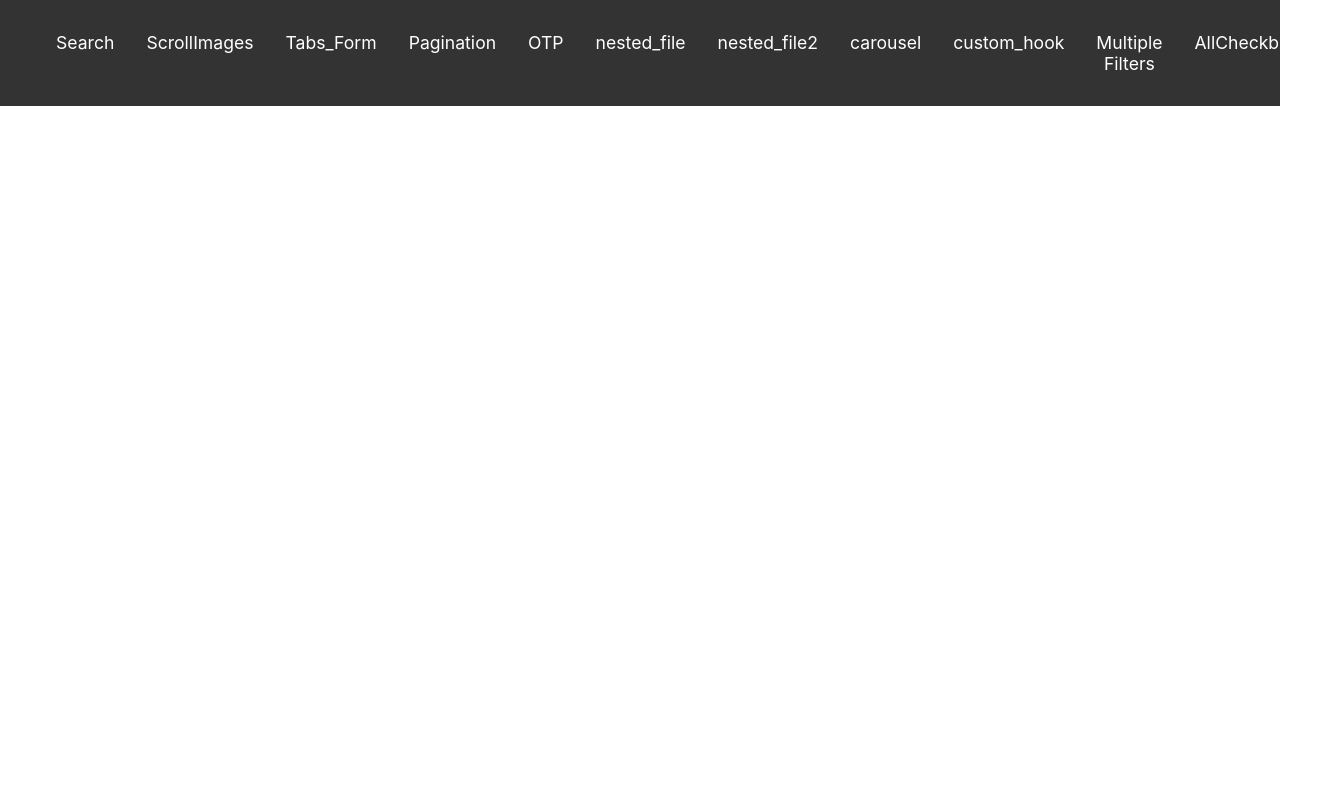
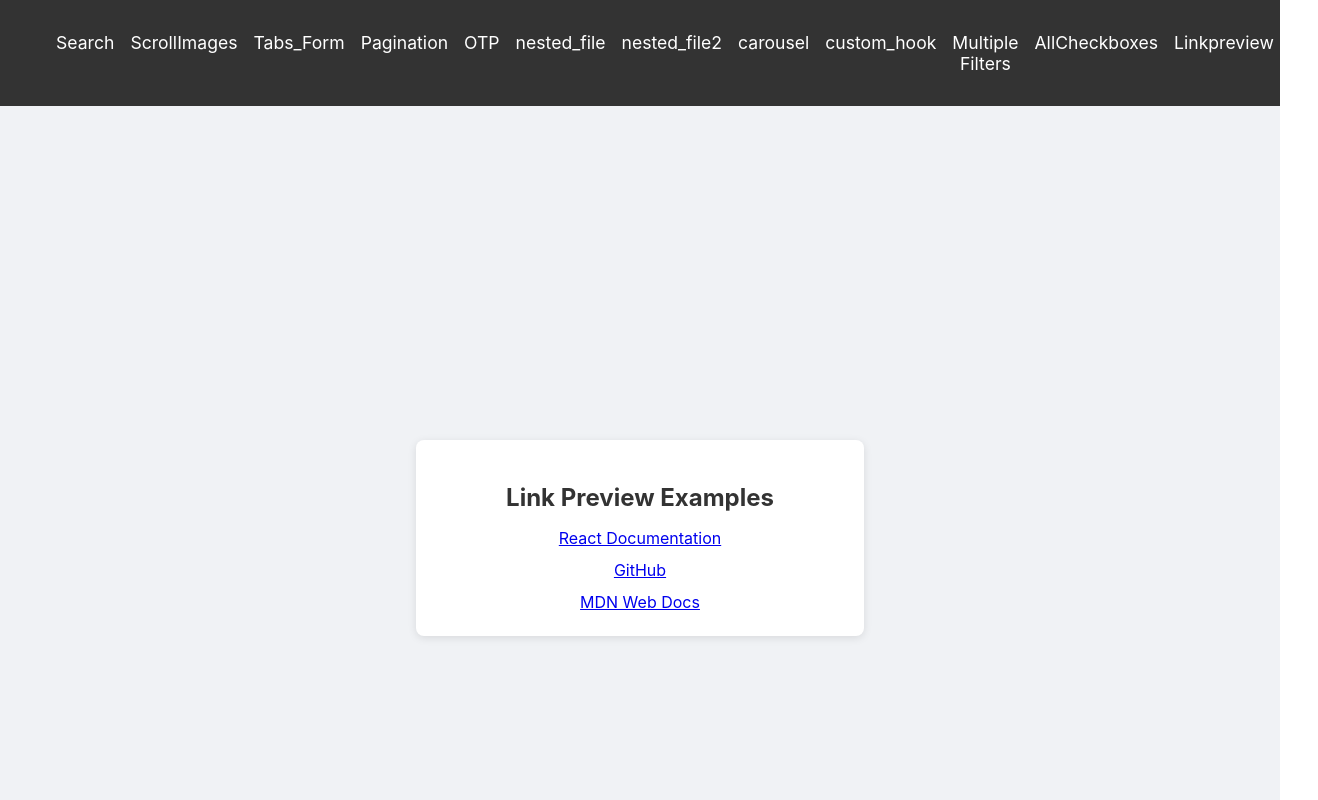
Before and after one commit to Ajit24/react_25, a React (Create React App) app in the folder reactappp/: page /linkpreviewer in a window 1280 px wide. Shown: the top 800 px of the page, 1318 px wide, since content can reach past the window. Built offline with nearby package versions, Linux system fonts and the light colour scheme.

Commit message:
link_previwer added

```diff
--- a/reactappp/src/App.js
+++ b/reactappp/src/App.js
@@ -13,6 +13,7 @@ import Carousel from './Pages/Carousel/Carousel';
 import OutsideClickDemo from './Pages/OutsideClickDemo/OutsideClickDemo';
 import MultiSearch from './Pages/MultiSearch/MultiSearch';
 import AllCheckboxes from './Pages/AllCheckboxes/AllCheckboxes';
+import LinkPreviewerExample from './Pages/LinkPreviewer/LinkPreviewer';
 function App() {
   return (
     <div className="App">
@@ -31,6 +32,7 @@ function App() {
           <Route path='/hooks' element={<OutsideClickDemo/>}></Route>
             <Route path="/multisearch" element={<MultiSearch />} />
             <Route path="/allcheckboxes" element={<AllCheckboxes />} />
+            <Route path="/linkpreviewer" element={<LinkPreviewerExample />} />
 
         </Routes>
       </div>
--- /dev/null
+++ b/reactappp/src/Pages/LinkPreviewer/LinkPreviewer.css
@@ -0,0 +1,50 @@
+.link-previewer-container {
+    position: relative;
+    display: inline-block;
+  }
+
+  .link-content {
+    color: #2563eb;
+    text-decoration: none;
+    position: relative;
+    z-index: 1;
+  }
+
+  .link-content:hover {
+    text-decoration: underline;
+  }
+
+  .preview-overlay {
+    position: absolute;
+    z-index: 1000;
+    background: white;
+    border-radius: 8px;
+    box-shadow: 0 4px 12px rgba(0, 0, 0, 0.15);
+    width: 400px;
+    overflow: hidden;
+    margin-top: 8px;
+  }
+
+  .preview-content {
+    width: 100%;
+    height: 250px;
+    overflow: hidden;
+    position: relative;
+  }
+
+  .preview-iframe {
+    width: 100%;
+    height: 100%;
+    border: none;
+    transform-origin: top left;
+    background: #f8f9fa;
+  }
+
+  .preview-url {
+    padding: 12px;
+    font-size: 14px;
+    color: #666;
+    border-top: 1px solid #eee;
+    word-break: break-all;
+    background: #f8f9fa;
+  }
--- /dev/null
+++ b/reactappp/src/Pages/LinkPreviewer/LinkPreviewer.jsx
@@ -0,0 +1,156 @@
+import React, { useState, useRef, useEffect } from 'react';
+
+const LinkPreviewer = ({ url, children }) => {
+  const [showPreview, setShowPreview] = useState(false);
+  const [position, setPosition] = useState({ x: 0, y: 0 });
+  const linkRef = useRef(null);
+  const previewRef = useRef(null);
+
+  useEffect(() => {
+    const updatePosition = () => {
+      if (linkRef.current && showPreview) {
+        const rect = linkRef.current.getBoundingClientRect();
+        const previewRect = previewRef.current?.getBoundingClientRect();
+        const viewportWidth = window.innerWidth;
+
+        let xPos = rect.left;
+        // Adjust x position if preview would go off screen
+        if (previewRect && xPos + previewRect.width > viewportWidth) {
+          xPos = viewportWidth - previewRect.width - 20;
+        }
+
+        setPosition({
+          x: xPos,
+          y: rect.bottom + window.scrollY + 8
+        });
+      }
+    };
+
+    updatePosition();
+    window.addEventListener('resize', updatePosition);
+    window.addEventListener('scroll', updatePosition);
+
+    return () => {
+      window.removeEventListener('resize', updatePosition);
+      window.removeEventListener('scroll', updatePosition);
+    };
+  }, [showPreview]);
+
+  const handleMouseEnter = () => {
+    setShowPreview(true);
+  };
+
+  const handleMouseLeave = (e) => {
+    const previewElement = previewRef.current;
+    const linkElement = linkRef.current;
+
+    if (previewElement) {
+      const previewRect = previewElement.getBoundingClientRect();
+      const mouseX = e.clientX;
+      const mouseY = e.clientY;
+
+      // Check if mouse is within the preview area
+      const isInPreview =
+        mouseX >= previewRect.left &&
+        mouseX <= previewRect.right &&
+        mouseY >= previewRect.top &&
+        mouseY <= previewRect.bottom;
+
+      // Only hide preview if mouse is not over preview or link
+      if (!isInPreview && e.target === linkElement) {
+        setShowPreview(false);
+      }
+    } else {
+      setShowPreview(false);
+    }
+  };
+
+  return (
+    <div className="link-previewer-container">
+      <a
+        ref={linkRef}
+        href={url}
+        className="link-content"
+        onMouseEnter={handleMouseEnter}
+        onMouseLeave={handleMouseLeave}
+      >
+        {children}
+      </a>
+      {showPreview && (
+        <div
+          ref={previewRef}
+          className="preview-overlay"
+          style={{
+            top: `${position.y}px`,
+            left: `${position.x}px`
+          }}
+          onMouseLeave={() => setShowPreview(false)}
+        >
+          <div className="preview-content">
+            <iframe
+              src={url}
+              title="Link Preview"
+              className="preview-iframe"
+            />
+          </div>
+          <div className="preview-url">{url}</div>
+        </div>
+      )}
+    </div>
+  );
+};
+
+// Example usage component
+const LinkPreviewerExample = () => {
+  const containerStyle = {
+    minHeight: '100vh',
+    backgroundColor: '#f0f2f5',
+    display: 'flex',
+    alignItems: 'center',
+    justifyContent: 'center',
+    padding: '2rem'
+  };
+
+  const cardStyle = {
+    background: 'white',
+    padding: '24px',
+    borderRadius: '8px',
+    boxShadow: '0 2px 8px rgba(0, 0, 0, 0.1)',
+    maxWidth: '400px',
+    width: '100%'
+  };
+
+  const titleStyle = {
+    marginBottom: '16px',
+    fontSize: '24px',
+    fontWeight: 'bold',
+    color: '#333'
+  };
+
+  const linksContainerStyle = {
+    display: 'flex',
+    flexDirection: 'column',
+    gap: '12px'
+  };
+
+  return (
+    <div style={containerStyle}>
+      <div style={cardStyle}>
+        <h2 style={titleStyle}>Link Preview Examples</h2>
+        <div style={linksContainerStyle}>
+          <LinkPreviewer url="https://react.dev">
+            React Documentation
+          </LinkPreviewer>
+          <LinkPreviewer url="https://github.com">
+            GitHub
+          </LinkPreviewer>
+          <LinkPreviewer url="https://developer.mozilla.org">
+            MDN Web Docs
+          </LinkPreviewer>
+        </div>
+      </div>
+    </div>
+  );
+};
+
+export default LinkPreviewerExample;
--- a/reactappp/src/Pages/Navbar/Navbar.css
+++ b/reactappp/src/Pages/Navbar/Navbar.css
@@ -7,7 +7,7 @@
   .nav-list {
     list-style: none;
     display: flex;
-    gap: 2rem;
+    gap: 1rem;
   }
 
   .nav-link {
--- a/reactappp/src/Pages/Navbar/Navbar.jsx
+++ b/reactappp/src/Pages/Navbar/Navbar.jsx
@@ -19,6 +19,7 @@ const Navbar = () => {
         <li><Link to="/hooks" className="nav-link">custom_hook</Link></li>
         <li><Link to="/multisearch" className="nav-link">Multiple Filters</Link></li>
         <li><Link to="/allcheckboxes" className="nav-link">AllCheckboxes</Link></li>
+        <li><Link to="/linkpreviewer" className="nav-link">Linkpreview</Link></li>
 
 
 
```
